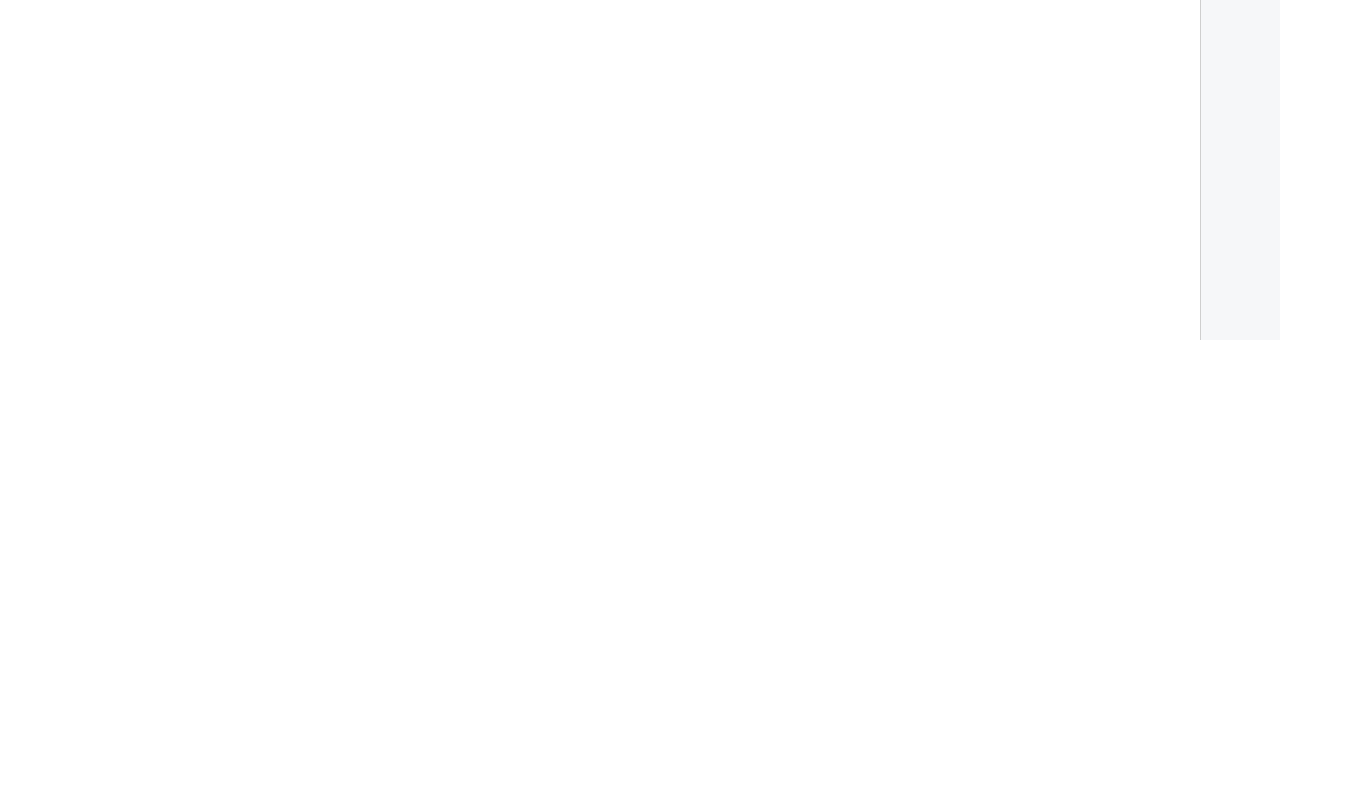
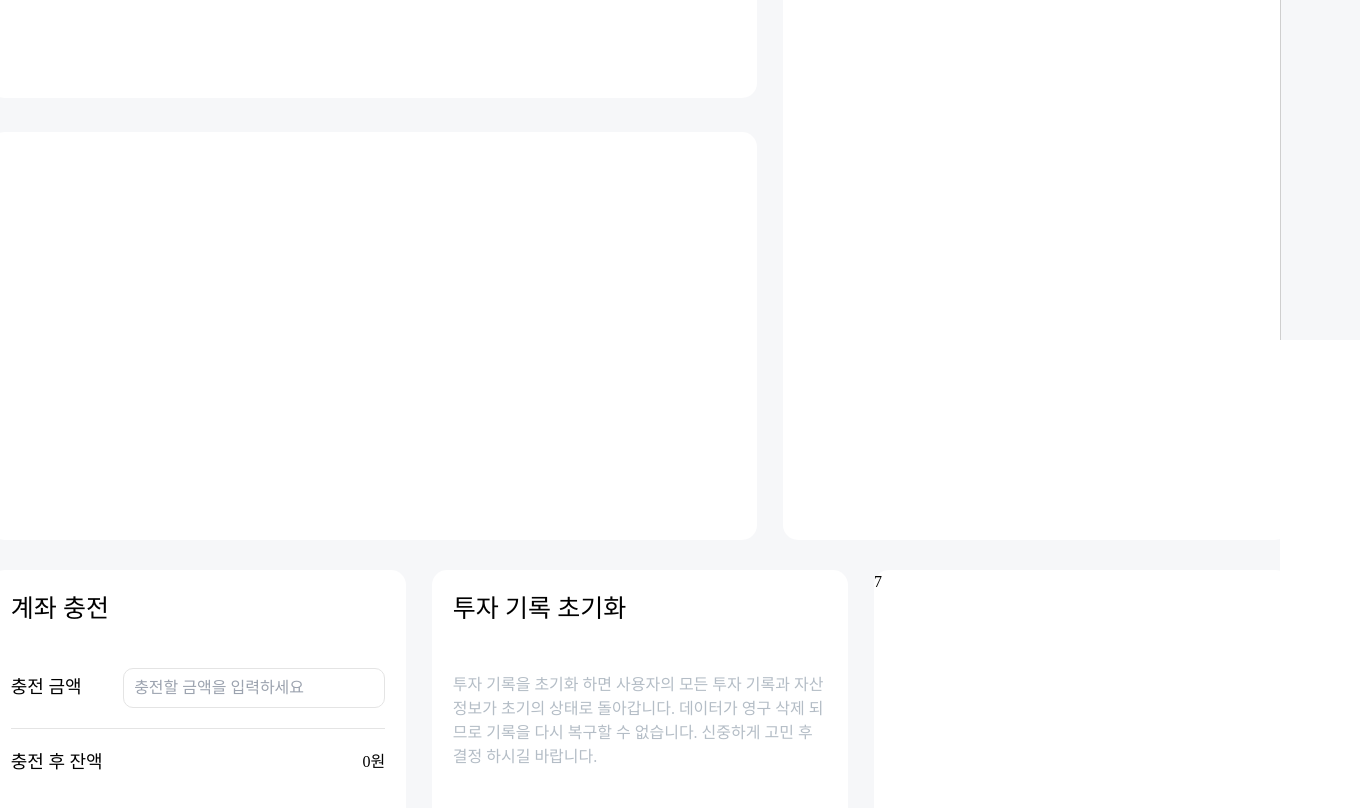
Before and after one commit to sykang519/StocklyFrontend, a React (Vite) app: page /myinvest in a window 1280 px wide. Shown: the part 460-1268 px from the top of the page, 1360 px wide, since content can reach past the window. Before the commit the page ends 800 px from the top, so only its background shows below. Built offline with nearby package versions, Linux system fonts and the light colour scheme; a web font is replaced by a local one.

Commit message:
Add: 내 투자 페이지 레이아웃 배치

```diff
--- a/src/App.tsx
+++ b/src/App.tsx
@@ -2,7 +2,7 @@ import { BrowserRouter, Routes, Route } from 'react-router-dom';
 import LoginPage from './pages/LoginPage';
 import MainPage from './pages/MainPage';
 import MenuBar from './components/MenuBar';
-import MyInvest from './pages/MyInvest';
+import MyInvest from './pages/MyInvestPage';
 import StockDetailsPage from './pages/StockDetailsPage';
 
 function App() {
@@ -19,7 +19,7 @@ function App() {
               <Route path="/myinvest" element={<MyInvest />} />
               <Route path="/details" element={<StockDetailsPage />} />
             </Routes>
-            <MenuBar />
+            <MenuBar/>
           </div>
         </BrowserRouter>
       }
--- /dev/null
+++ b/src/components/myInvestContent/Charge.tsx
@@ -0,0 +1,26 @@
+function Charge() {
+  return (
+    <div className="flex flex-col items-center">
+      <div className="text-[25px] m-[20px] w-[90%]">계좌 충전</div>
+      <div className="flex flex-col justify-between w-[90%] h-[560px]">
+        <div>
+          <div className="w-[100%] my-[20px] flex justify-between items-center">
+            <div className="text-[18px] w-[30%]">충전 금액</div>
+            <input
+              className="w-[70%] h-[40px] border border-gray rounded-[10px] px-[10px]"
+              placeholder="충전할 금액을 입력하세요"
+            ></input>
+          </div>
+          <hr className="border-gray my-[20px]" />
+          <div className="w-[100%] my-[20px] flex justify-between items-center">
+            <div className="text-[18px]">충전 후 잔액</div>
+            <div>0원</div>
+          </div>
+        </div>
+        <button className="w-[100%] h-[45px] bg-MainBlue rounded-[7px] text-white my-[15px]">충전하기</button>
+      </div>
+    </div>
+  );
+}
+
+export default Charge;
--- /dev/null
+++ b/src/components/myInvestContent/Reset.tsx
@@ -0,0 +1,16 @@
+function Reset() {
+  return (
+    <div className="flex flex-col items-center">
+      <div className="text-[25px] m-[20px] w-[90%]">투자 기록 초기화</div>
+      <div className="flex flex-col justify-between w-[90%] h-[560px]">
+        <div className="flex justify-center items-ceter text-font-gray my-[25px]">
+          투자 기록을 초기화 하면 사용자의 모든 투자 기록과 자산 정보가 초기의 상태로 돌아갑니다. 데이터가 영구 삭제
+          되므로 기록을 다시 복구할 수 없습니다. 신중하게 고민 후 결정 하시길 바랍니다.
+        </div>
+        <button className="w-[100%] h-[45px] bg-reset-red rounded-[7px] text-white my-[15px]">초기화 하기</button>
+      </div>
+    </div>
+  );
+}
+
+export default Reset;
--- a/src/pages/MyInvest.tsx
+++ /dev/null
@@ -1,13 +0,0 @@
-import TopNavBar from "../components/TopNavBar";
-
-function MainPage() {
-  return (
-    <>
-     <div className="w-[100%] h-[100vh]">
-        <TopNavBar/>
-     </div>
-    </>
-  );
-}
-
-export default MainPage;
--- /dev/null
+++ b/src/pages/MyInvestPage.tsx
@@ -0,0 +1,34 @@
+import TopNavBar from '../components/TopNavBar';
+import Charge from '../components/myInvestContent/Charge';
+import Reset from '../components/myInvestContent/Reset';
+
+function MyInvestPage() {
+  return (
+    <>
+      <div className="w-[100%] h-[200vh] bg-Bg-gray">
+        <TopNavBar />
+        <div className="flex justify-center ">
+          <div className="w-[95%] min-w-[1300px] max-w-[1500px]">
+            <div className="flex justify-between h-[850px] my-[30px]">
+              <div className="flex flex-col w-[59%] justify-between">
+                <div className="h-[48%] bg-white rounded-[15px]"> 1 </div>
+                <div className="h-[48%] bg-white rounded-[15px]"> 2 </div>
+              </div>
+              <div className="flex flex-col w-[39%] justify-between">
+                <div className="h-[30%] bg-white rounded-[15px]"> 3 </div>
+                <div className="h-[66%] bg-white rounded-[15px]"> 4 </div>
+              </div>
+            </div>
+            <div className="flex justify-between h-[670px] my-[30px]">
+              <div className="w-[32%] bg-white rounded-[15px]"> <Charge/> </div>
+              <div className="w-[32%] bg-white rounded-[15px]"> <Reset/> </div>
+              <div className="w-[32%] bg-white rounded-[15px]"> 7 </div>
+            </div>
+          </div>
+        </div>
+      </div>
+    </>
+  );
+}
+
+export default MyInvestPage;
--- a/tailwind.config.js
+++ b/tailwind.config.js
@@ -15,6 +15,7 @@ module.exports = {
       'font-gray' : '#B4BDC6',
       'buy-red' : '#F25050',
       'gray' : '#e4e4e4',
+      'reset-red' : '#CB3434',
 
     }
   },
```
